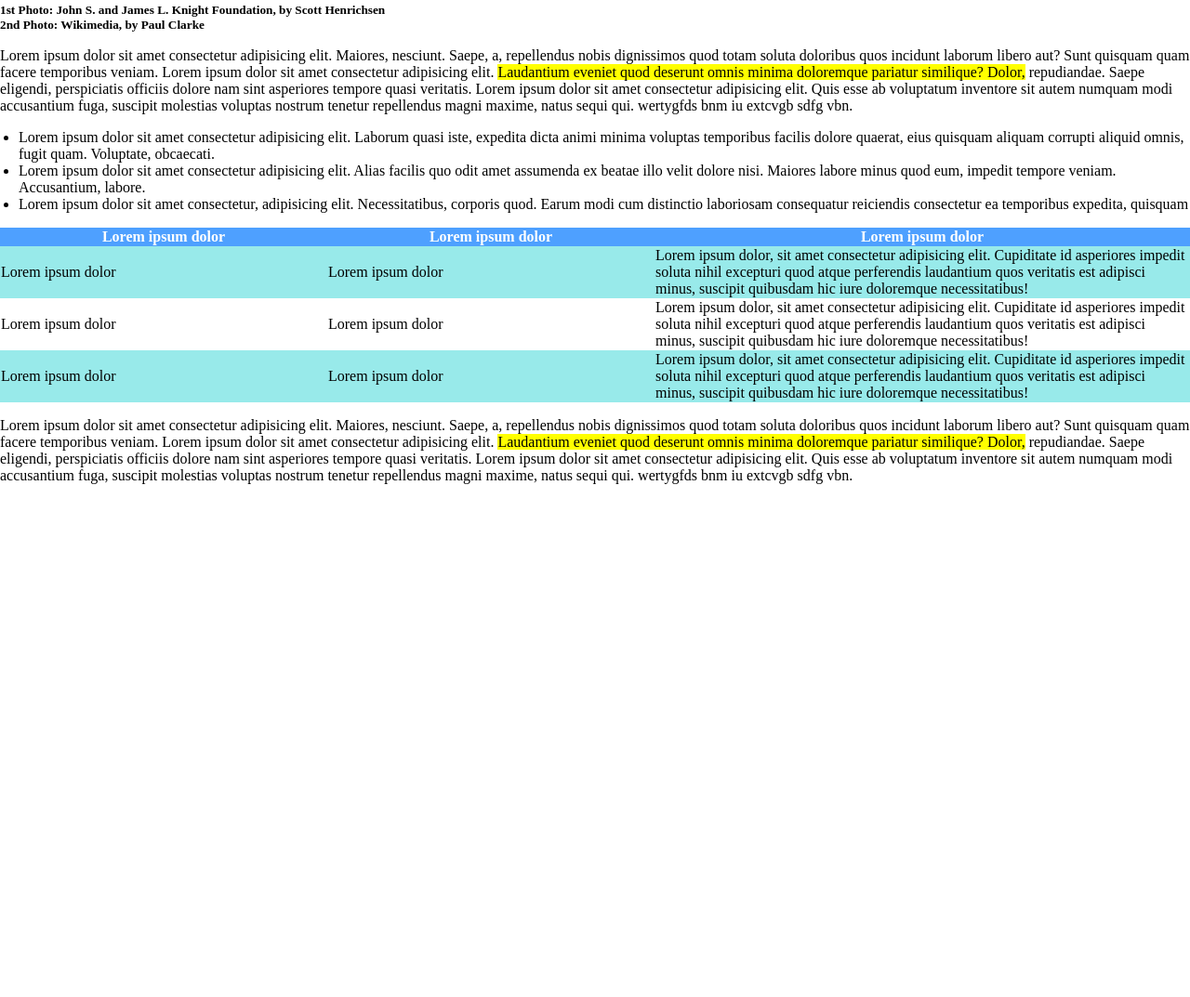
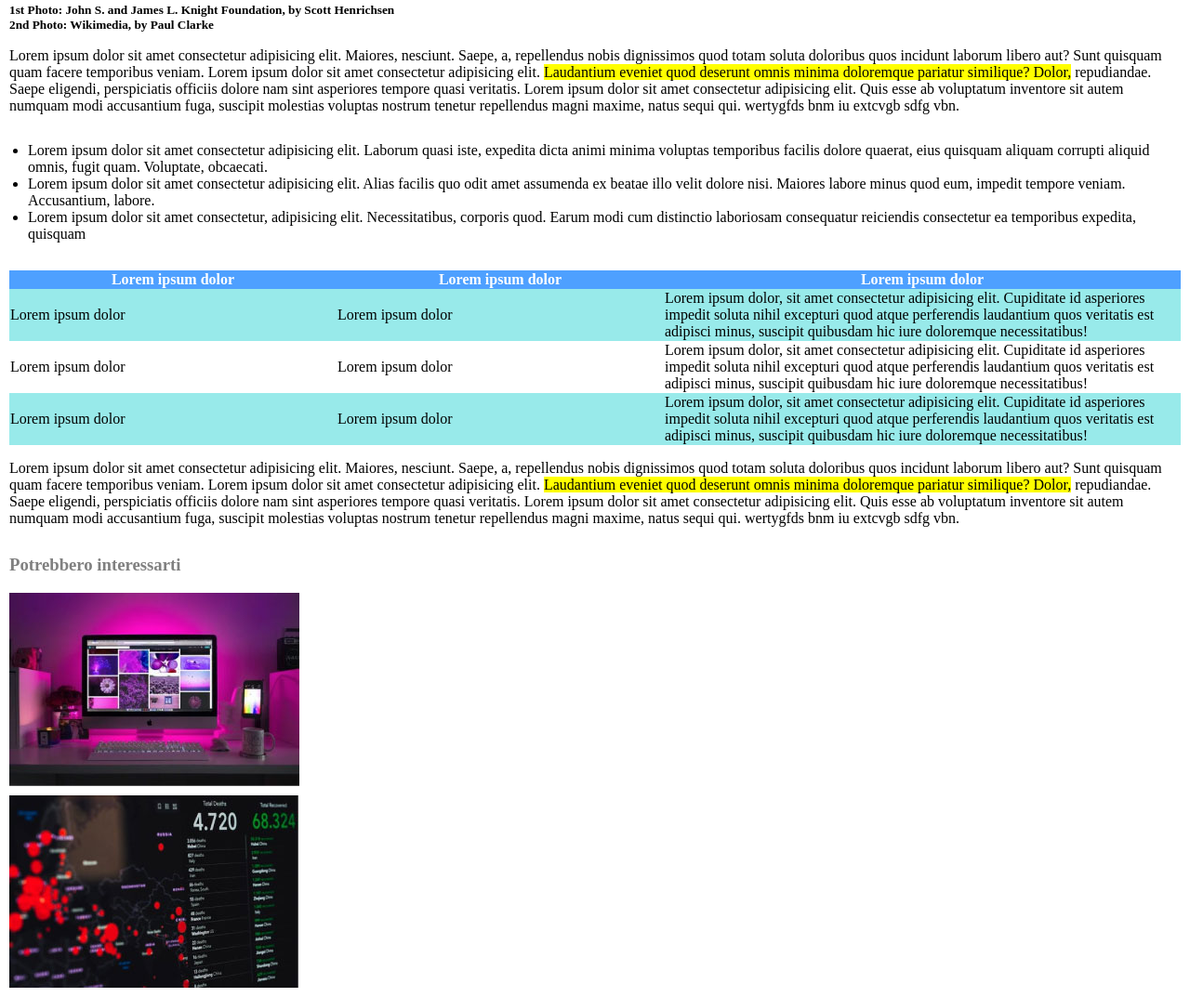
Before and after one commit to MarcoGotti/html-css-booleaner, a plain HTML site: page index.html in a window 1280 px wide. Shown: the part 1388-2461 px from the top of the page at 93% size. Before the commit the page ends 1925 px from the top, so only its background shows below. Drawn offline with Linux system fonts and the light colour scheme.

Commit message:
head Commit

```diff
--- a/css/style.css
+++ b/css/style.css
@@ -17,6 +17,9 @@ body{
 }
 
 /* main */
+main{
+    margin: 0px 10px 0px 10px;
+}
 h1{
     margin: 0;
     font-weight: 600;
@@ -54,6 +57,7 @@ h4{
 
 ul{
     padding-inline-start: 20px;
+    margin: 30px 0px;
 }
 table{
     border-spacing: 0;
@@ -71,3 +75,18 @@ th{
 .row-colored{
     background-color: rgb(152, 234, 234);
 }
+
+/* footer */
+
+footer{
+    margin: 30px 10px 0px 10px;
+}
+
+#interests{
+    color: grey;
+}
+
+footer>img{
+    display: block;
+    margin-bottom: 10px;
+}
--- a/index.html
+++ b/index.html
@@ -62,11 +62,13 @@
             </tbody>
         </table>
         <p>Lorem ipsum dolor sit amet consectetur adipisicing elit. Maiores, nesciunt. Saepe, a, repellendus nobis dignissimos quod totam soluta doloribus quos incidunt laborum libero aut? Sunt quisquam quam facere temporibus veniam. Lorem ipsum dolor sit amet consectetur adipisicing elit. <span class="marker">Laudantium eveniet quod deserunt omnis minima doloremque pariatur similique? Dolor,</span> repudiandae. Saepe eligendi, perspiciatis officiis dolore nam sint asperiores tempore quasi veritatis. Lorem ipsum dolor sit amet consectetur adipisicing elit. Quis esse ab voluptatum inventore sit autem numquam modi accusantium fuga, suscipit molestias voluptas nostrum tenetur repellendus magni maxime, natus sequi qui. wertygfds bnm iu extcvgb sdfg vbn.</p>
-
-
-
     </main>
-    <footer></footer>
+    <!-- footer pics -->
+    <footer>
+        <h3 id="interests">Potrebbero interessarti</h3>
+        <img src="./img/monitor.jpg" alt="monitor">
+        <img src="./img/graph.jpg" alt="graph">
+    </footer>
 
 </body>
 </html>
```
